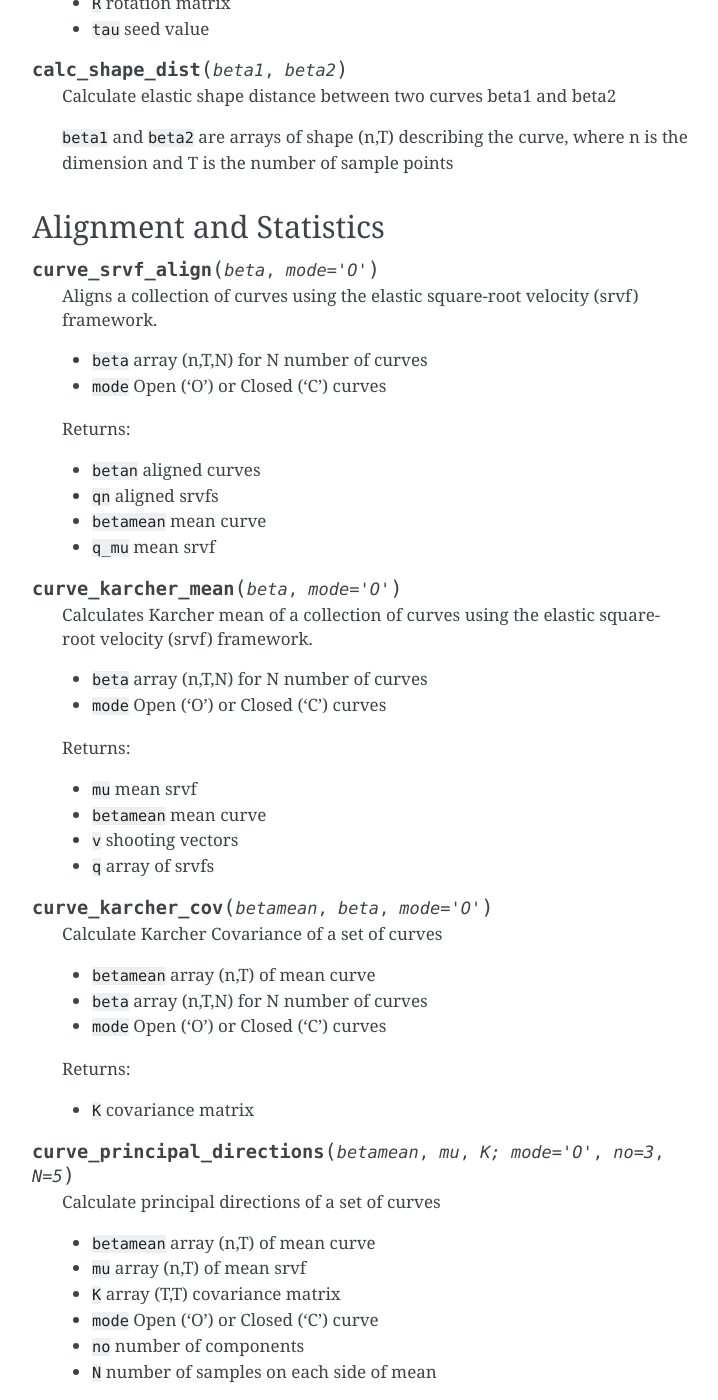
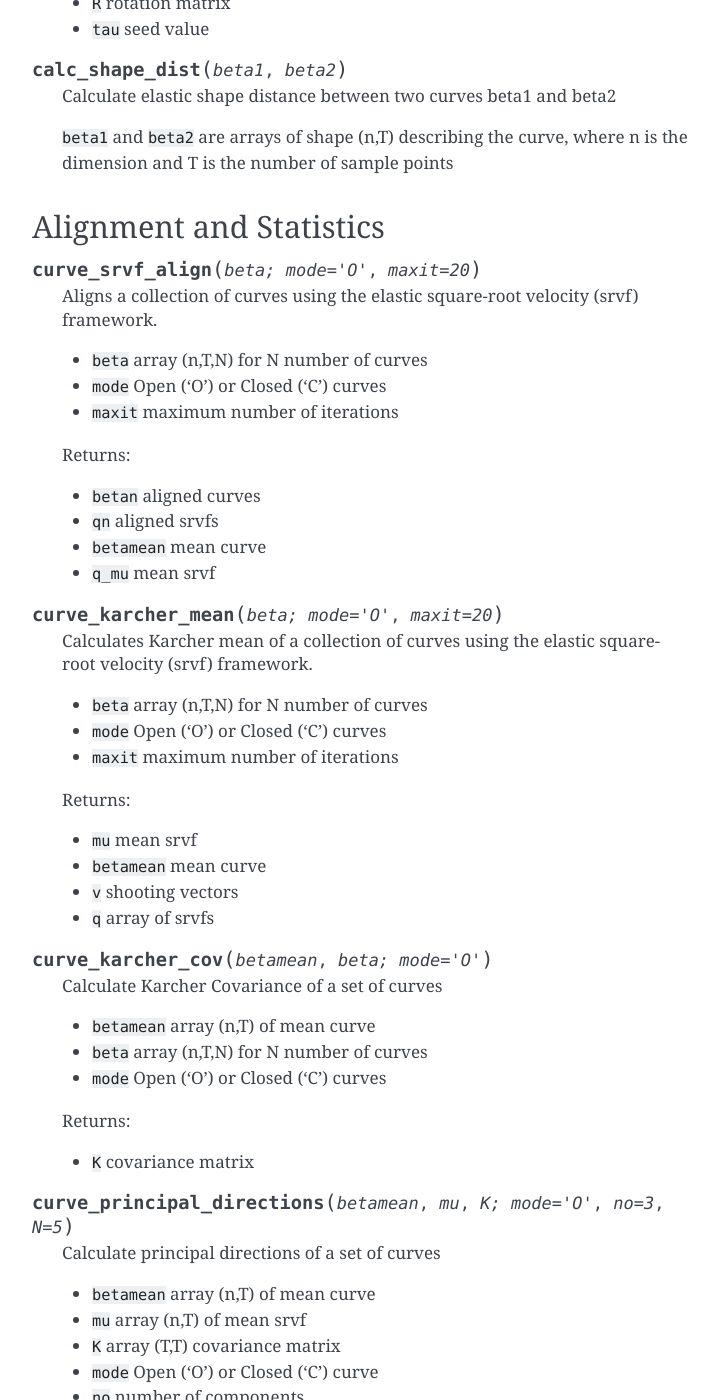
Before and after one commit to jdtuck/ElasticFDA.jl, a Sphinx documentation site: the page built from doc/source/curves.rst, in a window 1280 px wide and 1400 px high, scrolled down 934 px. Shown: the whole window, without its empty margins (388-1106 px from the left). Built offline with Sphinx 7.4.7, drawn with Linux system fonts in a browser that asks for light colours; formulas are drawn with MathJax 3.

```diff
--- a/doc/source/alignment.rst
+++ b/doc/source/alignment.rst
@@ -76,7 +76,7 @@ SRSF Functions
 
 Alignment
 ---------
-.. function:: srsf_align(f, timet; method="mean", smooth=false, sparam=10, lam=0.0, optim="SIMUL")
+.. function:: srsf_align(f, timet; method="mean", smooth=false, sparam=10, lam=0.0, optim="SIMUL", MaxItr=20)
 
 
     Aligns a collection of functions using the elastic square-root slope (srsf)
@@ -89,6 +89,7 @@ Alignment
     + ``sparam`` Number of times to run smoothing filter (default 10)
     + ``lam`` controls the elasticity (default = 0)
     + ``optim`` optimization method to find warping, default is Simultaneous Alignment ("SIMUL"). Other options are Dynamic Programming ("DP2"), Riemanain BFGS ("LRBFGS")
+    + ``MaxItr`` maximum number of iterations
 
     Returns Dict containing:
 
@@ -102,7 +103,7 @@ Alignment
     + ``amp_var`` Amplitude Variance
     + ``phase_var`` Phase Variance
 
-.. function:: align_fPCA(f, timet; num_comp=3, smooth=false, sparam=10)
+.. function:: align_fPCA(f, timet; num_comp=3, smooth=false, sparam=10, MaxItr=50)
 
     Aligns a collection of functions while extracting principal components.
     The functions are aligned to the principal components
@@ -112,6 +113,7 @@ Alignment
     + ``num_comp`` Number of components (default = 3)
     + ``smooth`` Smooth the data using a box filter (default = false)
     + ``sparam`` Number of times to run smoothing filter (default 10)
+    + ``MaxItr`` maximum number of iterations
 
     Returns Dict containing:
 
--- a/doc/source/curves.rst
+++ b/doc/source/curves.rst
@@ -44,12 +44,13 @@ SRVF Functions
 
 Alignment and Statistics
 ------------------------
-.. function:: curve_srvf_align(beta, mode='O')
+.. function:: curve_srvf_align(beta; mode='O', maxit=20)
 
     Aligns a collection of curves using the elastic square-root velocity (srvf) framework.
 
     + ``beta`` array (n,T,N) for N number of curves
     + ``mode`` Open ('O') or Closed ('C') curves
+    + ``maxit`` maximum number of iterations
 
     Returns:
 
@@ -58,12 +59,13 @@ Alignment and Statistics
     + ``betamean`` mean curve
     + ``q_mu`` mean srvf
 
-.. function:: curve_karcher_mean(beta, mode='O')
+.. function:: curve_karcher_mean(beta; mode='O', maxit=20)
 
     Calculates Karcher mean of a collection of curves using the elastic square-root velocity (srvf) framework.
 
     + ``beta`` array (n,T,N) for N number of curves
     + ``mode`` Open ('O') or Closed ('C') curves
+    + ``maxit`` maximum number of iterations
 
     Returns:
 
@@ -72,7 +74,7 @@ Alignment and Statistics
     + ``v`` shooting vectors
     + ``q`` array of srvfs
 
-.. function:: curve_karcher_cov(betamean, beta, mode='O')
+.. function:: curve_karcher_cov(betamean, beta; mode='O')
 
     Calculate Karcher Covariance of a set of curves
 
```
Also changed, not shown: .travis.yml, 3 other files.
